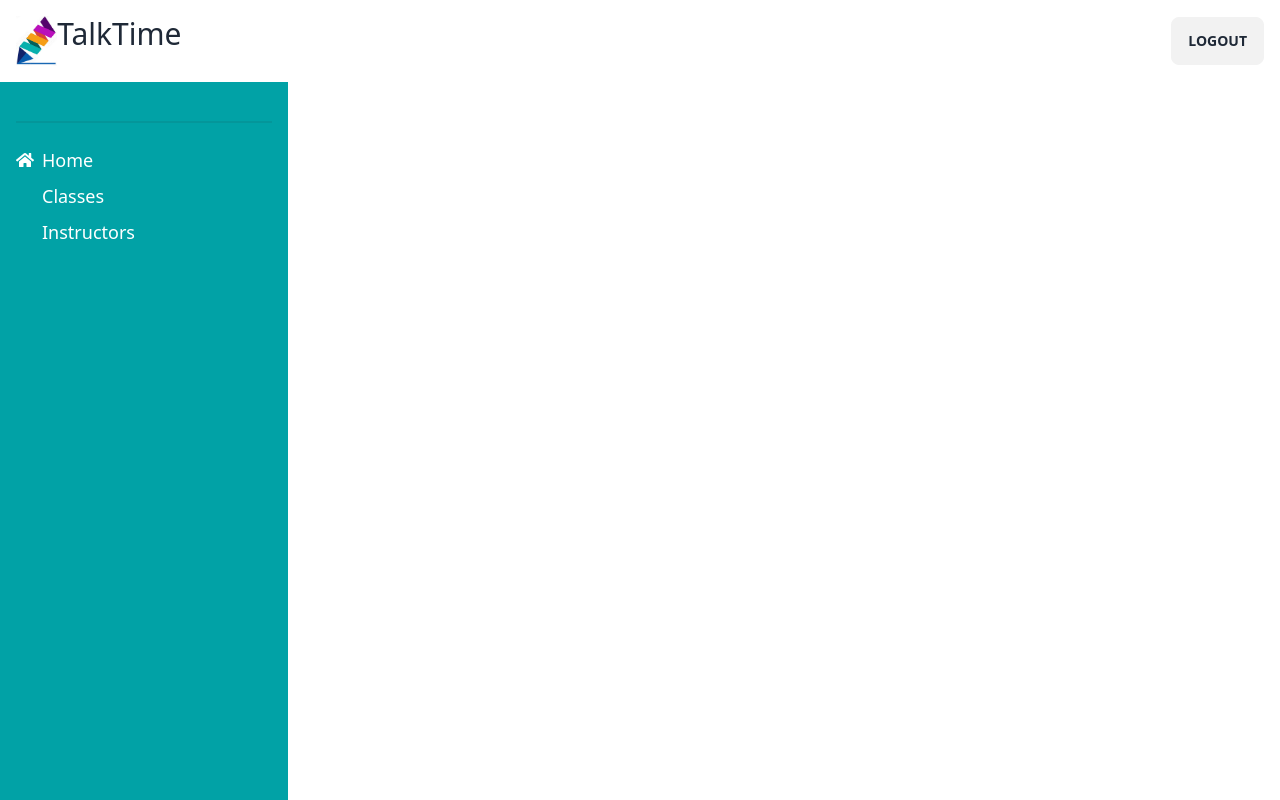
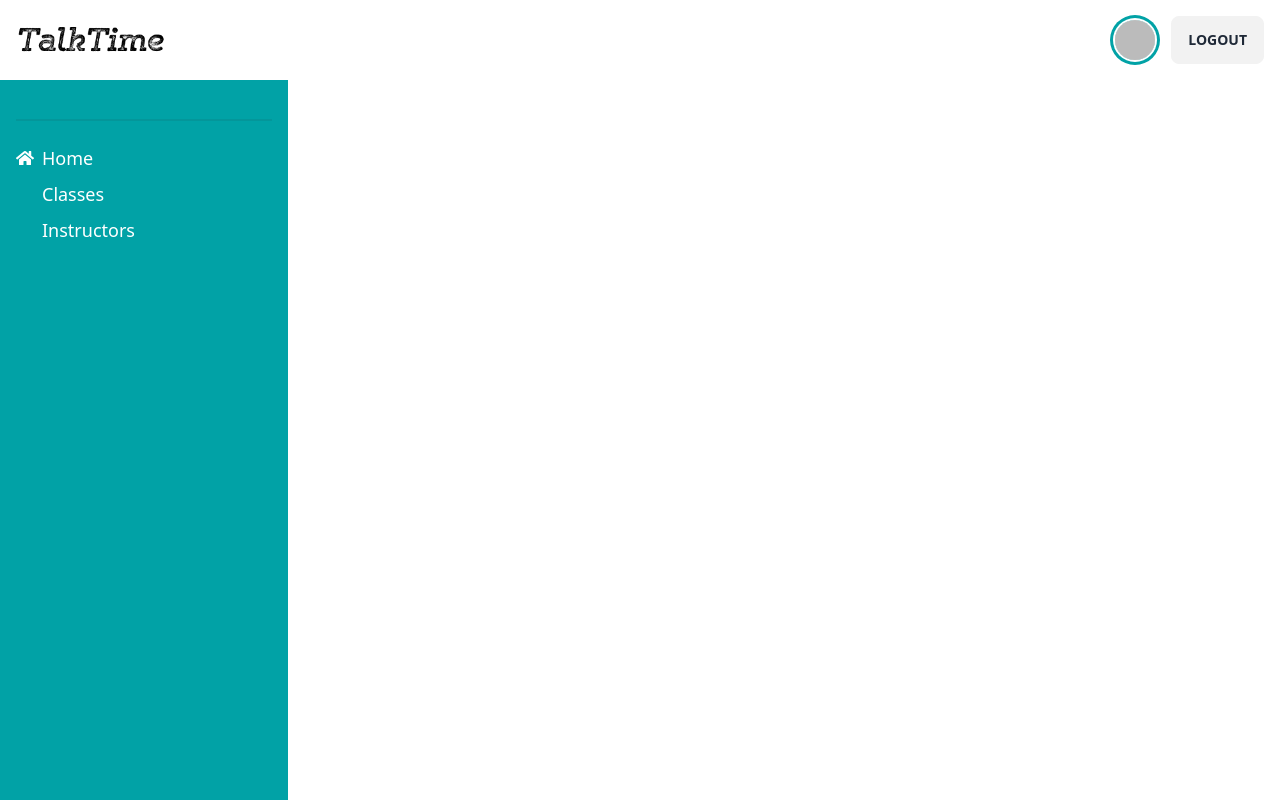
Before and after one commit to Ahana-Nandi-Tultul/TalkTime-Client, a React (Vite) app: page /dashboard in a window 1280 px wide. Shown: the top 800 px of the page. Built offline with nearby package versions, Linux system fonts and the light colour scheme; no server answers; sample sign-in values are in the browser's storage; some icons are missing.

Commit message:
add profile tooltip

```diff
--- a/package.json
+++ b/package.json
@@ -23,6 +23,7 @@
     "react-hook-form": "^7.46.2",
     "react-icons": "^4.11.0",
     "react-router-dom": "^6.16.0",
+    "react-tooltip": "^5.21.5",
     "sort-by": "^1.2.0",
     "sweetalert2": "^11.7.28",
     "swiper": "^10.3.0"
--- /dev/null
+++ b/src/components/ProfileLogout.jsx
@@ -0,0 +1,23 @@
+import { FaUserCircle } from "react-icons/fa";
+import useAuth from "../hooks/useAuth";
+import { Tooltip } from "react-tooltip";
+
+const ProfileLogout = () => {
+    const {user} = useAuth()
+    return (
+        <div className="avatar mr-4">
+            <div className="w-10 h-10 rounded-full ring ring-[#01a2a6] ring-offset-2">
+                {
+                    user?.photoURL ?
+                    <img src={user?.photoURL}
+                    className='me-2 bg-dark text-white'
+                    data-tooltip-id="my-tooltip" data-tooltip-content={user?.displayName}/>
+                    :<FaUserCircle data-tooltip-content={user?.displayName}/>
+                }
+                <Tooltip id="my-tooltip" className='bg-black text-white z-20' />
+            </div>
+        </div>
+    );
+};
+
+export default ProfileLogout;
--- a/src/pages/Shared/DashboardNav/DashboardNav.jsx
+++ b/src/pages/Shared/DashboardNav/DashboardNav.jsx
@@ -1,6 +1,7 @@
 import { Link } from 'react-router-dom';
-import logo from '../../../assets/logo.jpg';
+import logo1 from '../../../assets/logo1.png';
 import useAuth from "../../../hooks/useAuth";
+import ProfileLogout from '../../../components/ProfileLogout';
 
 const DashboardNav = () => {
     const {user, logout, } = useAuth();
@@ -29,8 +30,7 @@ const DashboardNav = () => {
                     </ul>
                     </div>
                     <Link to='/' className="normal-case text-3xl flex">
-                        <img src={logo} alt="" className='h-[50px]' />
-                        <span>TalkTime</span>
+                        <img src={logo1} alt="" className='h-[30px]' />
                     </Link>
                 </div>
                 <div className="navbar-center hidden lg:flex">
@@ -40,7 +40,12 @@ const DashboardNav = () => {
                 </div>
                 <div className="navbar-end">
                     {
-                        user ? <button className='btn' onClick={handleLogout}>Logout</button> :
+                        user ?
+                        <>
+                        <ProfileLogout></ProfileLogout>
+                        <button className='btn' onClick={handleLogout}>Logout</button>
+                        </>
+                         :
                         <Link to="/login" className="btn">Login</Link>
                     }
 
--- a/src/pages/Shared/Navber/Navber.jsx
+++ b/src/pages/Shared/Navber/Navber.jsx
@@ -3,6 +3,7 @@ import logo1 from '../../../assets/logo1.png';
 import useAuth from '../../../hooks/useAuth';
 import { useState } from 'react';
 import useAdminOrInstructor from '../../../hooks/useAdminOrInstructor';
+import ProfileLogout from '../../../components/ProfileLogout';
 
 const Navber = () => {
     const {user, logout} = useAuth();
@@ -43,8 +44,7 @@ const Navber = () => {
                     </ul>
                     </div>
                     <a className="btn btn-ghost normal-case text-3xl ">
-                        <img src={logo1} alt="" className='h-[50px]' />
-
+                        <img src={logo1} alt="" className='h-[30px]' />
                     </a>
                 </div>
                 <div className="navbar-center hidden lg:flex">
@@ -54,7 +54,11 @@ const Navber = () => {
                 </div>
                 <div className="navbar-end">
                     {
-                        user ? <button className='btn' onClick={handleLogout}>Logout</button> :
+                        user ? <>
+                        <ProfileLogout/>
+                        <button className='btn' onClick={handleLogout}>Logout</button>
+                        </>
+                         :
                         <Link to="/login" className="btn">Login</Link>
                     }
 
```
Also changed, not shown: 1 other file (tests, documents, lock files or other folders).
